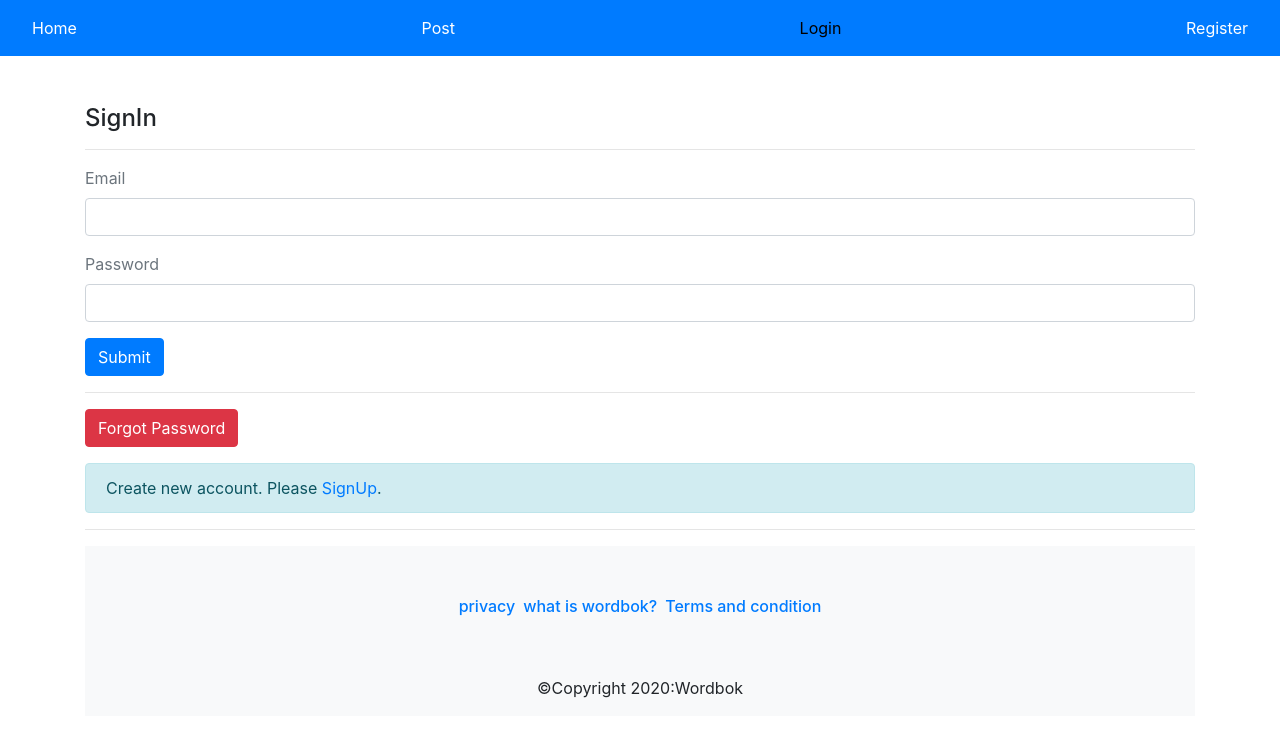
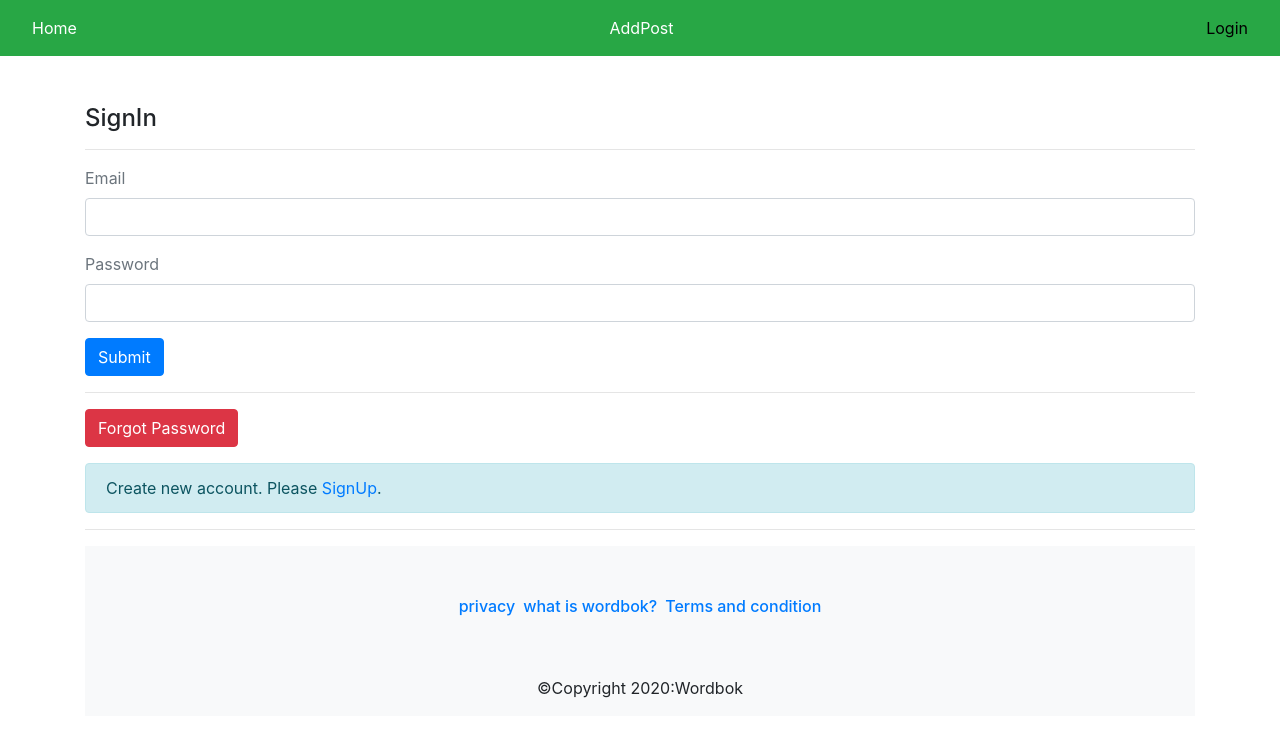
Before and after one commit to omkushwaha14/register, a React (Create React App) app in the folder client/: page /signin in a window 1280 px wide. Shown: the top 736 px of the page. Built offline with nearby package versions, Linux system fonts and the light colour scheme.

Commit message:
Update Menu.js

```diff
--- a/client/src/core/Menu.js
+++ b/client/src/core/Menu.js
@@ -1,4 +1,4 @@
-import React from 'react';
+ import React from 'react';
 import { Link, withRouter } from 'react-router-dom';
 import { signout, isAuthenticated } from '../auth';
 
@@ -10,28 +10,20 @@ const isActive = (history, path) => {
 
 const Menu = ({ history }) => (
     <div>
-        <nav className="navbar navbar-dark bg-primary">
-            <>
+        <nav className="navbar navbar-dark bg-success">
+
                 <Link className="nav-link" style={isActive(history, '/')} to="/">Home</Link>
-            </>
 
+               <Link className="nav-link"  style={isActive(history, '/post/create')} to="/post/create">AddPost</Link>
 
-
-            <>
-                <Link className="nav-link"  style={isActive(history, '/post/create')} to="/post/create">Post</Link>
-            </>
 
             {!isAuthenticated() && (
                 <React.Fragment>
-                    <>
+
 
                         <Link className="nav-link" style={isActive(history, '/signin')} to="/signin">Login</Link>
-                    </>
-                    <>
-                        <Link className="nav-link" style={isActive(history, '/signup')} to="/signup">
-                            Register
-                        </Link>
-                    </>
+
+
 
                 </React.Fragment>
             )}
@@ -39,30 +31,30 @@ const Menu = ({ history }) => (
 
             {isAuthenticated() && (
                 <React.Fragment>
-                    <>
+
                         <Link className="nav-link"  style={isActive(history, `/findpeople`)}
                               to="/findpeople">
                             Friends
                         </Link>
-                    </>
 
-                    <>
+
+
                         <Link
                             to={`/user/${isAuthenticated().user._id}`}
                             style={isActive(history, `/user/${isAuthenticated().user._id}`)}
                             className="nav-link">Profile
 
                         </Link>
-                    </>
 
-                    <>
+
+
                         <span
                             className="nav-link"
                             style={{ cursor: 'pointer', color: '#fff' }}
                             onClick={() => signout(() => history.push('/'))}>
                             Logout
                         </span>
-                    </>
+
                 </React.Fragment>
             )}
         </nav>
```
